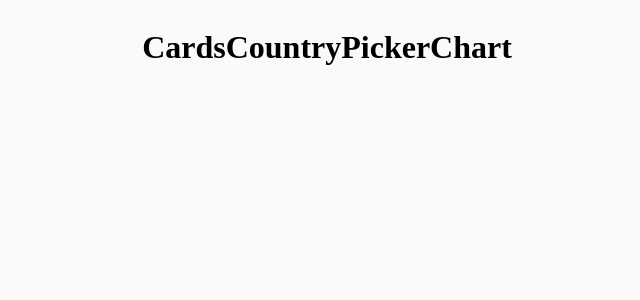
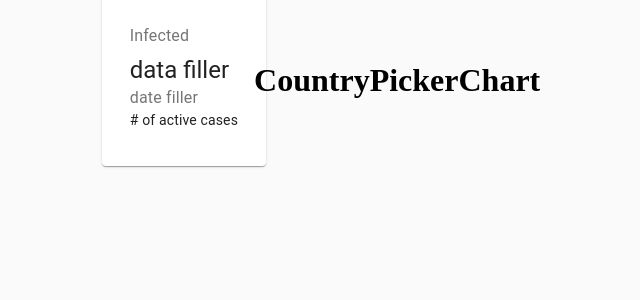
Before and after one commit to ptran12/COVID-19-dash, a React (Create React App) app in the folder covid-19-dash/: page / in a window 1280 px wide. Shown: the top 300 px of the page, without its empty margins (313-953 px from the left). Built offline with nearby package versions, Linux system fonts and the light colour scheme; no server answers.

Commit message:
install material-ui & created card

```diff
--- a/covid-19-dash/package.json
+++ b/covid-19-dash/package.json
@@ -3,6 +3,7 @@
   "version": "0.1.0",
   "private": true,
   "dependencies": {
+    "@material-ui/core": "^4.11.0",
     "@testing-library/jest-dom": "^4.2.4",
     "@testing-library/react": "^9.3.2",
     "@testing-library/user-event": "^7.1.2",
--- a/covid-19-dash/src/App.js
+++ b/covid-19-dash/src/App.js
@@ -3,20 +3,27 @@
 import { Cards, Chart, CountryPicker } from './components'
 import styles from './App.module.css';
 import { fetchData } from './api';
-import { render } from '@testing-library/react';
 
 
 class App extends React.Component {
 
+  state = {
+    data: {},
+  }
+
   async componentDidMount() {
-    const data = await fetchData();
-    console.log(data);
+    const fetchedData = await fetchData();
+
+    this.setState({ data: fetchedData })
   }
 
   render() {
+
+    const { data } = this.state
+
     return (
       <div className={styles.container}>
-      <Cards/>
+      <Cards data={data}/>
       <CountryPicker/>
       <Chart/>
       </div>
--- a/covid-19-dash/src/components/Cards/Cards.jsx
+++ b/covid-19-dash/src/components/Cards/Cards.jsx
@@ -1,8 +1,23 @@
 import React from 'react';
+import { Card, CardContent, Typography, Grid } from '@material-ui/core';
 
-const Cards = () => {
+import styles from './Cards.module.css';
+
+const Cards = (props) => {
+    console.log(props);
     return(
-        <h1>Cards</h1>
+       <div className = {styles.container}>
+           <Grid container spacing={3} justify="center">
+                <Grid item component={Card}>
+                    <CardContent>
+                        <Typography color="textSecondary" gutterBottom>Infected</Typography>
+                        <Typography variant="h5">data filler</Typography>
+                        <Typography color="textSecondary">date filler</Typography>
+                        <Typography variant="body2"># of active cases</Typography>
+                    </CardContent>
+                </Grid>
+           </Grid>
+       </div>
     )
 }
 
```
Also changed, not shown: 1 other file (tests, documents, lock files or other folders).
